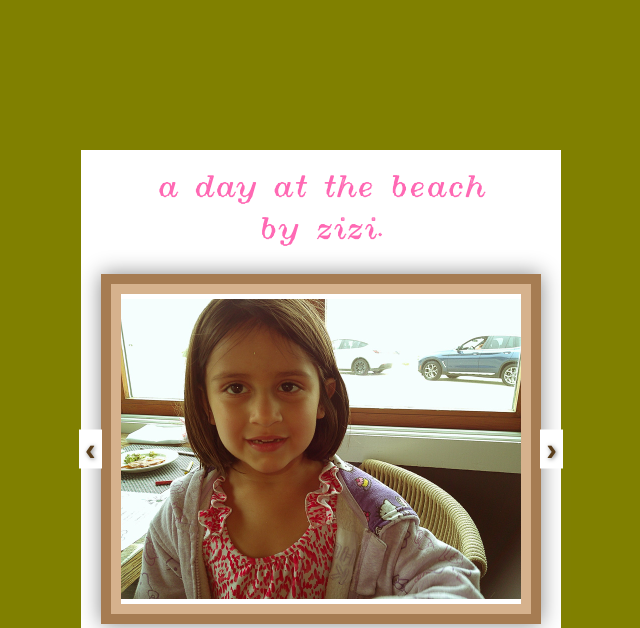
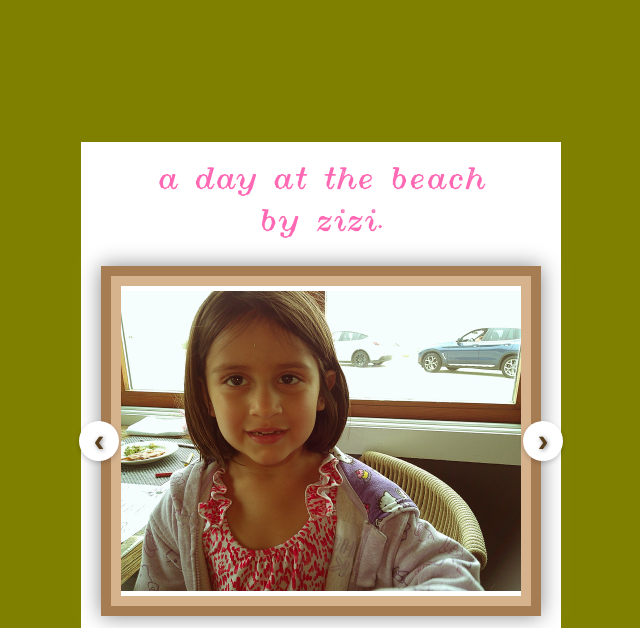
Before and after one commit to emilyadel/beachday, a plain HTML site: page index.html in a window 1280 px wide. Shown: the top 628 px of the page, without its empty margins (319-959 px from the left). Drawn offline with Linux system fonts and the light colour scheme.

Commit message:
Update styles.css

```diff
--- a/styles.css
+++ b/styles.css
@@ -1,13 +1,17 @@
-@font-face{
+/* ✅ Custom font */
+@font-face {
     font-family: 'hershey';
-    src: url(fonts/hershey.ttf)
+    src: url(fonts/hershey.ttf);
   }
 
+  /* ✅ Base styles */
   body {
     font-family: 'hershey';
     font-size: 24px;
     background-color: olive;
     color: hotpink;
+    margin: 0;
+    padding: 0;
   }
 
   a {
@@ -17,32 +21,38 @@ a {
   }
 
   a:hover {
-    font-size: 36px;
     color: azure;
-    text-decoration: none;
   }
 
+  /* ✅ Div and list styling */
   div {
     background-color: white;
   }
+
   div:hover {
     background-color: #ffefd5;
   }
 
-li{
+  li {
     padding: 50px;
     border: black 1px solid;
     margin: 50px;
     background-color: darkslateblue;
   }
 
+  /* ✅ Layout container */
   .page {
     display: flex;
     flex-direction: column;
     align-items: center;
     margin-top: 50px;
+    padding: 20px;
+    max-width: 95%;
+    box-sizing: border-box;
+    text-align: center;
   }
 
+  /* ✅ "Loading..." text */
   #loader {
     font-size: 1.2rem;
     font-weight: bold;
@@ -53,19 +63,64 @@ li{
     z-index: 2;
   }
 
+  /* ✅ Heart styling */
   .heart {
     margin-top: 20px;
     font-size: 2rem;
     text-align: center;
   }
 
+  /* ✅ Mobile tweaks: add side margin for album */
   @media (max-width: 500px) {
     .album {
       margin: 0 2rem;
     }
   }
 
+   .arrow {
+    position: absolute;
+    top: 50%;
+    transform: translateY(-50%);
+    font-size: 2rem;
+    background-color: #ffffff;
+    border: 2px solid #a67c52;
+    border-radius: 50%;
+    width: 40px;
+    height: 40px;
+    display: flex;
+    justify-content: center;
+    align-items: center;
+    box-shadow: 0 2px 5px rgba(0,0,0,0.2);
+    cursor: pointer;
+    user-select: none;
+    color: #5a3e1b;
+    z-index: 2;
+    font-weight: bold;
+    text-shadow: 1px 1px 4px rgba(0, 0, 0, 0.5);
+    transition: transform 0.2s;
+  }
+
+  /* ✅ NEW: Hover effect for arrow buttons */
+  .arrow:hover {
+    transform: translateY(-50%) scale(1.1);
+  }
+
+  /* ✅ Arrow positioning */
+  .arrow.left {
+    left: -2rem; /* slightly outside the album */
+  }
 
   .arrow.right {
-    right: -2.2rem;
+    right: -2rem;
   }
+
+  /* ✅ Optional: push arrows a bit farther out on tiny screens */
+  @media (max-width: 500px) {
+    .arrow.left {
+      left: -2.5rem;
+    }
+
+    .arrow.right {
+      right: -2.5rem;
+    }
+  }
```
Lines whose indentation alone changed are shown as unchanged.
